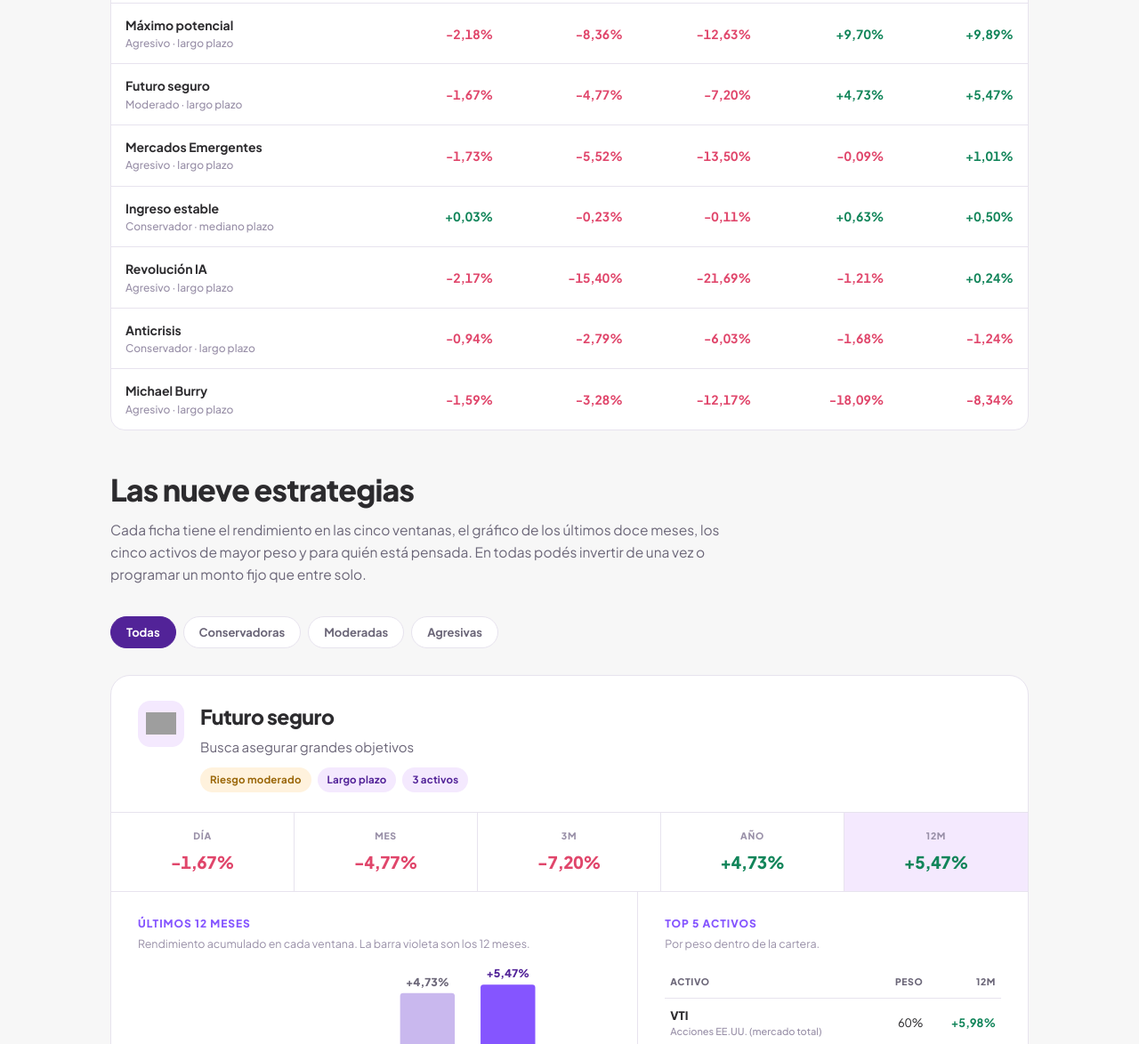
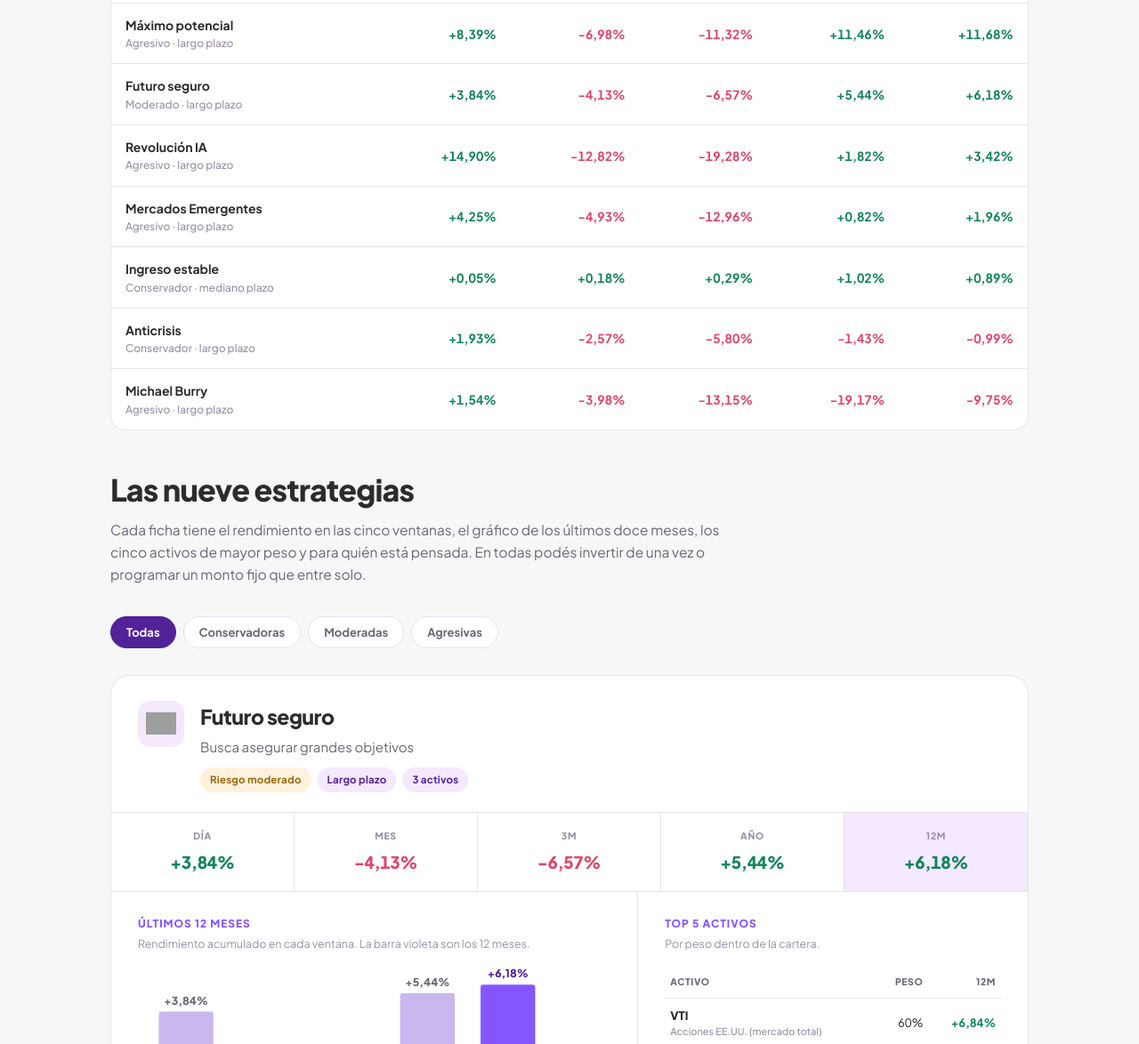
Before and after one commit to barriosuna/Rendimientos-carteras-2, a plain HTML site: page public/index.html in a window 1280 px wide. Shown: the part 1626-2800 px from the top of the page at 89% size. Drawn offline with Linux system fonts and the light colour scheme; grey boxes are pictures that could not be loaded.

Commit message:
landing: rendimientos al 24/11/2026 [skip ci]

```diff
--- a/public/index.html
+++ b/public/index.html
@@ -267,7 +267,7 @@ footer{padding:0 0 60px}
       </div>
     </div>
     <div class="barras" id="barras"></div>
-    <p class="termo-pie">Rendimiento total en dólares, punto a punto, con dividendos reinvertidos. Cierre del jueves 19 de noviembre de 2026.</p>
+    <p class="termo-pie">Rendimiento total en dólares, punto a punto, con dividendos reinvertidos. Cierre del lunes 23 de noviembre de 2026.</p>
   </div>
 </section>
 
@@ -336,30 +336,30 @@ const ESTRATEGIAS = [
   "riesgoKey": "moderate",
   "plazo": "Largo plazo",
   "ret": [
-   -1.67,
-   -4.77,
-   -7.2,
-   4.73,
-   5.47
+   3.84,
+   -4.13,
+   -6.57,
+   5.44,
+   6.18
   ],
   "activos": [
    {
     "t": "VTI",
     "peso": 60.0,
     "nombre": "Acciones EE.UU. (mercado total)",
-    "r12m": 5.98
+    "r12m": 6.84
    },
    {
     "t": "VXUS",
     "peso": 30.0,
     "nombre": "Acciones fuera de EE.UU.",
-    "r12m": 6.68
+    "r12m": 7.12
    },
    {
     "t": "BND",
     "peso": 10.0,
     "nombre": "Bonos EE.UU.",
-    "r12m": -1.26
+    "r12m": -0.64
    }
   ],
   "totalActivos": 3,
@@ -379,42 +379,42 @@ const ESTRATEGIAS = [
   "riesgoKey": "aggressive",
   "plazo": "Largo plazo",
   "ret": [
-   -2.18,
-   -8.36,
-   -12.63,
-   9.7,
-   9.89
+   8.39,
+   -6.98,
+   -11.32,
+   11.46,
+   11.68
   ],
   "activos": [
    {
     "t": "QQQ",
     "peso": 30.0,
     "nombre": "Nasdaq 100",
-    "r12m": 4.65
+    "r12m": 5.63
    },
    {
     "t": "SMH",
     "peso": 25.0,
     "nombre": "Semiconductores",
-    "r12m": 27.42
+    "r12m": 31.04
    },
    {
     "t": "VUG",
     "peso": 20.0,
     "nombre": "Acciones de crecimiento",
-    "r12m": -1.87
+    "r12m": -0.75
    },
    {
     "t": "IWO",
     "peso": 15.0,
     "nombre": "Small caps de crecimiento",
-    "r12m": 1.76
+    "r12m": 2.51
    },
    {
     "t": "XBI",
     "peso": 10.0,
     "nombre": "Biotecnología",
-    "r12m": 17.52
+    "r12m": 20.0
    }
   ],
   "totalActivos": 5,
@@ -433,36 +433,36 @@ const ESTRATEGIAS = [
   "riesgoKey": "aggressive",
   "plazo": "Mediano plazo",
   "ret": [
-   -1.94,
-   -6.76,
-   -9.26,
-   12.71,
-   13.91
+   4.61,
+   -6.1,
+   -8.62,
+   13.53,
+   14.74
   ],
   "activos": [
    {
     "t": "VB",
     "peso": 25.0,
     "nombre": "Small caps EE.UU.",
-    "r12m": 8.78
+    "r12m": 9.49
    },
    {
     "t": "MTUM",
     "peso": 25.0,
     "nombre": "Factor momentum",
-    "r12m": 2.83
+    "r12m": 2.89
    },
    {
     "t": "QUAL",
     "peso": 25.0,
     "nombre": "Factor calidad",
-    "r12m": 8.64
+    "r12m": 9.76
    },
    {
     "t": "VLUE",
     "peso": 25.0,
     "nombre": "Factor valor",
-    "r12m": 35.4
+    "r12m": 36.81
    }
   ],
   "totalActivos": 4,
@@ -486,42 +486,42 @@ const ESTRATEGIAS = [
   "riesgoKey": "aggressive",
   "plazo": "Largo plazo",
   "ret": [
-   -2.17,
-   -15.4,
-   -21.69,
-   -1.21,
-   0.24
+   14.9,
+   -12.82,
+   -19.28,
+   1.82,
+   3.42
   ],
   "activos": [
    {
     "t": "NVDA",
     "peso": 25.0,
     "nombre": "Nvidia",
-    "r12m": -17.33
+    "r12m": -6.53
    },
    {
     "t": "CHAT",
     "peso": 25.0,
     "nombre": "Inteligencia artificial (temático)",
-    "r12m": 14.55
+    "r12m": 14.29
    },
    {
     "t": "SMH",
     "peso": 20.0,
     "nombre": "Semiconductores",
-    "r12m": 27.42
+    "r12m": 31.04
    },
    {
     "t": "IGV",
     "peso": 20.0,
     "nombre": "Software",
-    "r12m": -7.66
+    "r12m": -8.47
    },
    {
     "t": "VST",
     "peso": 10.0,
     "nombre": "Vistra (energía eléctrica)",
-    "r12m": -30.18
+    "r12m": -30.34
    }
   ],
   "totalActivos": 5,
@@ -540,42 +540,42 @@ const ESTRATEGIAS = [
   "riesgoKey": "conservative",
   "plazo": "Mediano plazo",
   "ret": [
-   0.03,
-   -0.23,
-   -0.11,
-   0.63,
-   0.5
+   0.05,
+   0.18,
+   0.29,
+   1.02,
+   0.89
   ],
   "activos": [
    {
     "t": "SGOV",
     "peso": 40.0,
     "nombre": "Letras del Tesoro (0-3 meses)",
-    "r12m": 3.63
+    "r12m": 3.67
    },
    {
     "t": "SHY",
     "peso": 25.0,
     "nombre": "Tesoro EE.UU. 1-3 años",
-    "r12m": 1.52
+    "r12m": 1.75
    },
    {
     "t": "LQD",
     "peso": 20.0,
     "nombre": "Corporativos grado de inversión",
-    "r12m": -3.44
+    "r12m": -2.64
    },
    {
     "t": "IEF",
     "peso": 10.0,
     "nombre": "Tesoro EE.UU. 7-10 años",
-    "r12m": -3.1
+    "r12m": -2.23
    },
    {
     "t": "TLT",
     "peso": 5.0,
     "nombre": "Tesoro EE.UU. +20 años",
-    "r12m": -6.74
+    "r12m": -5.19
    }
   ],
   "totalActivos": 5,
@@ -593,30 +593,30 @@ const ESTRATEGIAS = [
   "riesgoKey": "aggressive",
   "plazo": "Largo plazo",
   "ret": [
-   -1.59,
-   -3.28,
-   -12.17,
-   -18.09,
-   -8.34
+   1.54,
+   -3.98,
+   -13.15,
+   -19.17,
+   -9.75
   ],
   "activos": [
    {
     "t": "MOH",
     "peso": 43.49,
     "nombre": "Molina Healthcare",
-    "r12m": 37.15
+    "r12m": 33.03
    },
    {
     "t": "LULU",
     "peso": 32.35,
     "nombre": "Lululemon",
-    "r12m": -42.7
+    "r12m": -43.19
    },
    {
     "t": "SLM",
     "peso": 24.16,
     "nombre": "SLM Corporation",
-    "r12m": -44.22
+    "r12m": -41.98
    }
   ],
   "totalActivos": 3,
@@ -637,42 +637,42 @@ const ESTRATEGIAS = [
   "riesgoKey": "aggressive",
   "plazo": "Largo plazo",
   "ret": [
-   -1.73,
-   -5.52,
-   -13.5,
-   -0.09,
-   1.01
+   4.25,
+   -4.93,
+   -12.96,
+   0.82,
+   1.96
   ],
   "activos": [
    {
     "t": "MCHI",
     "peso": 25.0,
     "nombre": "Acciones de China",
-    "r12m": -22.97
+    "r12m": -22.91
    },
    {
     "t": "INDA",
     "peso": 18.0,
     "nombre": "Acciones de India",
-    "r12m": -4.94
+    "r12m": -4.7
    },
    {
     "t": "EWZ",
     "peso": 15.0,
     "nombre": "Acciones de Brasil",
-    "r12m": -8.26
+    "r12m": -9.1
    },
    {
     "t": "EWT",
     "peso": 12.0,
     "nombre": "Acciones de Taiwán",
-    "r12m": 36.13
+    "r12m": 43.02
    },
    {
     "t": "EWY",
     "peso": 10.0,
     "nombre": "Acciones de Corea del Sur",
-    "r12m": 51.44
+    "r12m": 52.71
    }
   ],
   "totalActivos": 8,
@@ -693,42 +693,42 @@ const ESTRATEGIAS = [
   "riesgoKey": "aggressive",
   "plazo": "Largo plazo",
   "ret": [
-   -1.71,
-   -4.62,
-   -3.55,
-   13.11,
-   13.07
+   2.09,
+   -4.25,
+   -3.17,
+   13.56,
+   13.52
   ],
   "activos": [
    {
     "t": "SCHD",
     "peso": 25.0,
     "nombre": "Dividendos de calidad",
-    "r12m": 28.31
+    "r12m": 29.02
    },
    {
     "t": "VIG",
     "peso": 25.0,
     "nombre": "Dividendos crecientes",
-    "r12m": 9.61
+    "r12m": 9.91
    },
    {
     "t": "DGRO",
     "peso": 20.0,
     "nombre": "Crecimiento de dividendos",
-    "r12m": 14.27
+    "r12m": 14.61
    },
    {
     "t": "IDVO",
     "peso": 15.0,
     "nombre": "Dividendos internacionales + opciones",
-    "r12m": 0.88
+    "r12m": 1.02
    },
    {
     "t": "DIVO",
     "peso": 15.0,
     "nombre": "Dividendos + covered calls",
-    "r12m": 4.05
+    "r12m": 4.74
    }
   ],
   "totalActivos": 5,
@@ -748,42 +748,42 @@ const ESTRATEGIAS = [
   "riesgoKey": "conservative",
   "plazo": "Largo plazo",
   "ret": [
-   -0.94,
-   -2.79,
-   -6.03,
-   -1.68,
-   -1.24
+   1.93,
+   -2.57,
+   -5.8,
+   -1.43,
+   -0.99
   ],
   "activos": [
    {
     "t": "VTI",
     "peso": 25.0,
     "nombre": "Acciones EE.UU. (mercado total)",
-    "r12m": 5.98
+    "r12m": 6.84
    },
    {
     "t": "GLD",
     "peso": 25.0,
     "nombre": "Oro físico",
-    "r12m": -13.59
+    "r12m": -14.14
    },
    {
     "t": "SGOV",
     "peso": 25.0,
     "nombre": "Letras del Tesoro (0-3 meses)",
-    "r12m": 3.63
+    "r12m": 3.67
    },
    {
     "t": "BND",
     "peso": 15.0,
     "nombre": "Bonos EE.UU.",
-    "r12m": -1.26
+    "r12m": -0.64
    },
    {
     "t": "BNDX",
     "peso": 10.0,
     "nombre": "Bonos globales cubiertos",
-    "r12m": -0.56
+    "r12m": 0.16
    }
   ],
   "totalActivos": 5,
```
Also changed, not shown: public/api/estrategias.json (+1 -1 lines), public/api/sp500.json (+1 -1 lines).
